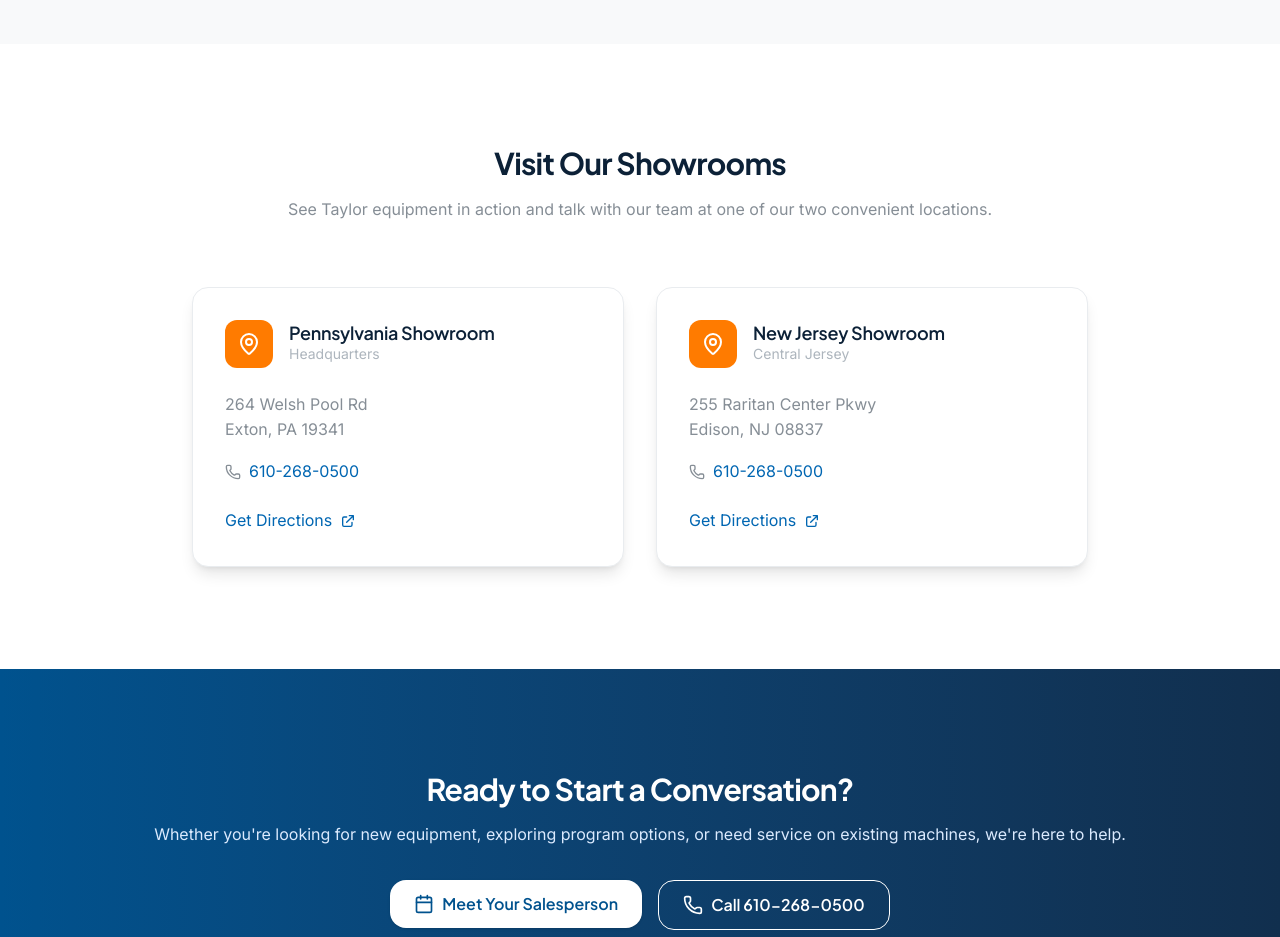
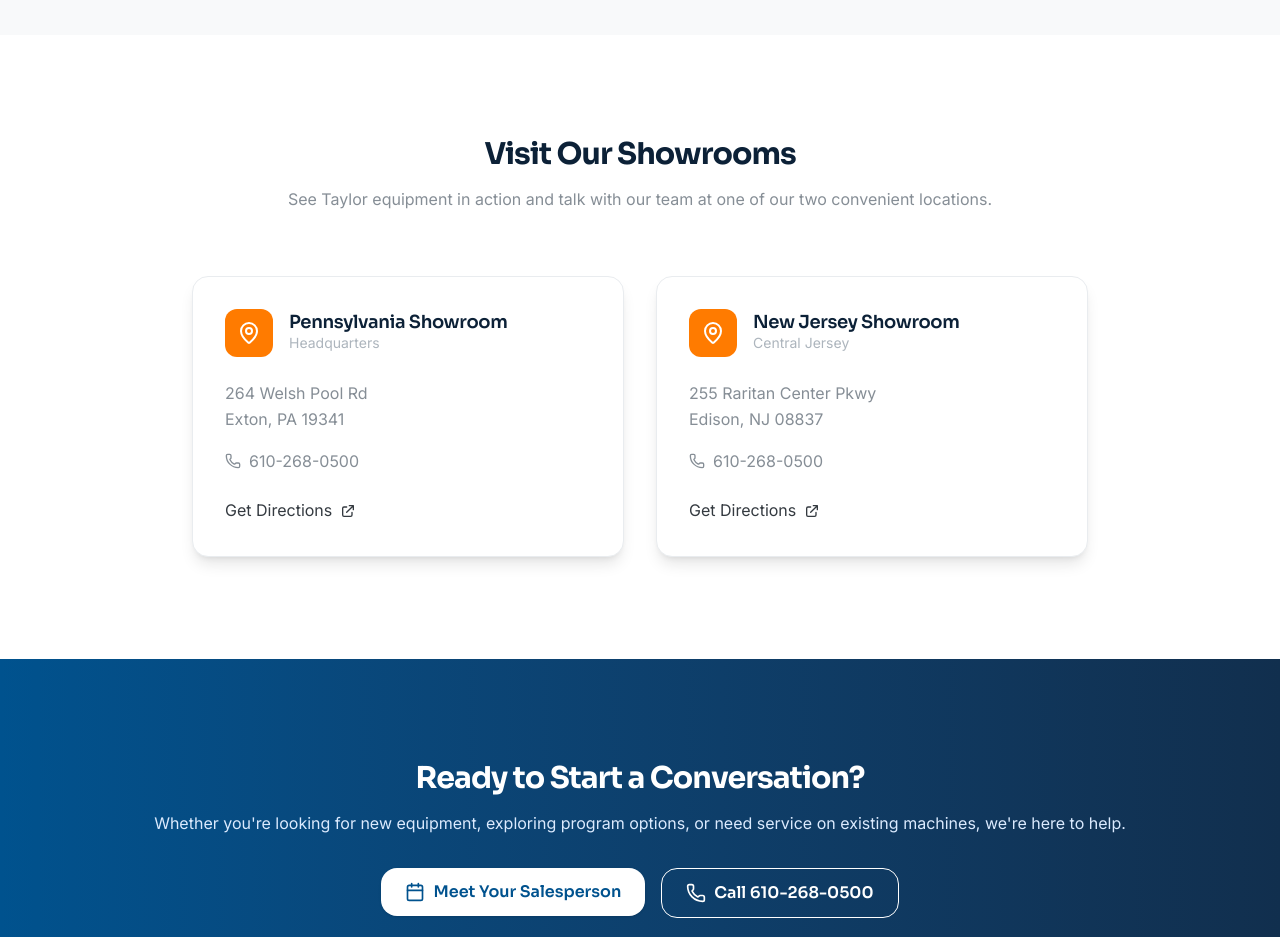
Before and after one commit to matthewboylenow/tpi-website-2026, a Next.js app: page /about in a window 1280 px wide. Shown: the part 1860-2797 px from the top of the page. Built offline with nearby package versions, Linux system fonts and the light colour scheme; no server answers; the database is empty.

Commit message:
Improve typography with Sora font and fix link colors
- Switch to Sora for headings (bolder, more distinctive)
- Tighten heading letter-spacing for more impact
- Fix link colors to inherit by default (prevents blue-on-blue)
- Add prose-specific link styling for content areas

```diff
--- a/app/globals.css
+++ b/app/globals.css
@@ -191,39 +191,54 @@
   -moz-osx-font-smoothing: grayscale;
 }
 
-/* Headings - Premium typography */
+/* Headings - Bold, impactful typography */
 h1, h2, h3, h4, h5, h6 {
   font-family: var(--font-heading), -apple-system, BlinkMacSystemFont, sans-serif;
   font-weight: 700;
-  line-height: 1.15;
-  letter-spacing: -0.02em;
+  line-height: 1.1;
+  letter-spacing: -0.025em;
   color: var(--navy-800);
 }
 
 h1 {
   font-weight: 800;
-  letter-spacing: -0.03em;
+  letter-spacing: -0.035em;
+  line-height: 1.05;
 }
 
 h2 {
   font-weight: 700;
-  letter-spacing: -0.025em;
+  letter-spacing: -0.03em;
 }
 
-h3, h4 {
+h3 {
+  font-weight: 600;
+  letter-spacing: -0.02em;
+}
+
+h4 {
   font-weight: 600;
   letter-spacing: -0.015em;
 }
 
-/* Links */
+/* Links - inherit color by default, styled links use specific classes */
 a {
-  color: var(--blue-500);
+  color: inherit;
   text-decoration: none;
   transition: color var(--transition-fast);
 }
 
-a:hover {
-  color: var(--blue-700);
+/* Content links (in prose/article areas) */
+.prose a,
+article a:not([class]) {
+  color: var(--blue-600);
+  text-decoration: underline;
+  text-underline-offset: 2px;
+}
+
+.prose a:hover,
+article a:not([class]):hover {
+  color: var(--blue-800);
 }
 
 /* ========================================
--- a/app/layout.tsx
+++ b/app/layout.tsx
@@ -1,11 +1,11 @@
 import type { Metadata } from "next";
-import { Plus_Jakarta_Sans, Inter } from "next/font/google";
+import { Sora, Inter } from "next/font/google";
 import { getAllSiteSettings } from "@/lib/data";
 import { OrganizationSchema } from "@/components/Schema";
 import "./globals.css";
 
-// Premium heading font - modern, geometric, distinctive
-const plusJakarta = Plus_Jakarta_Sans({
+// Bold, geometric heading font - modern with personality
+const sora = Sora({
   variable: "--font-heading",
   subsets: ["latin"],
   display: "swap",
@@ -102,7 +102,7 @@
         {/* <script src="https://cdn.usefathom.com/script.js" data-site="YOUR_FATHOM_SITE_ID" defer /> */}
       </head>
       <body
-        className={`${plusJakarta.variable} ${inter.variable} antialiased`}
+        className={`${sora.variable} ${inter.variable} antialiased`}
       >
         <a href="#main-content" className="skip-link">
           Skip to main content
```
